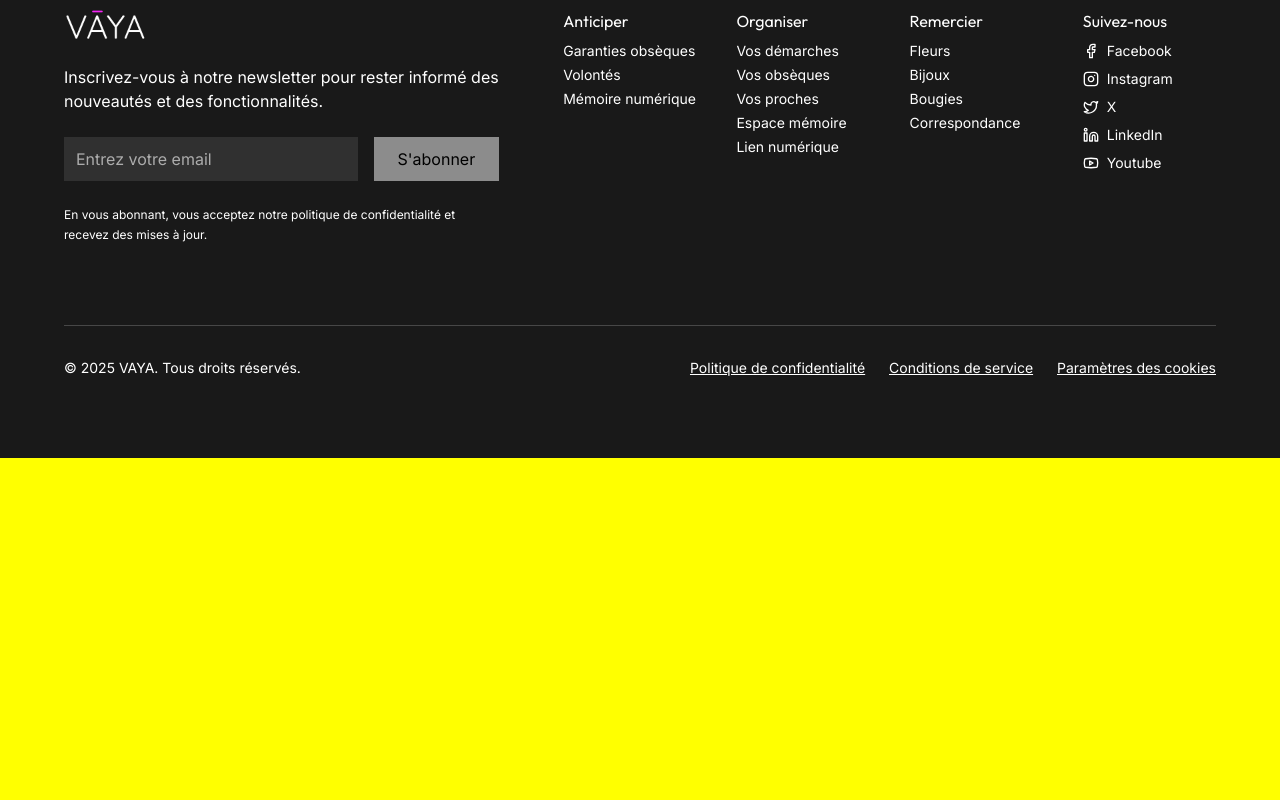
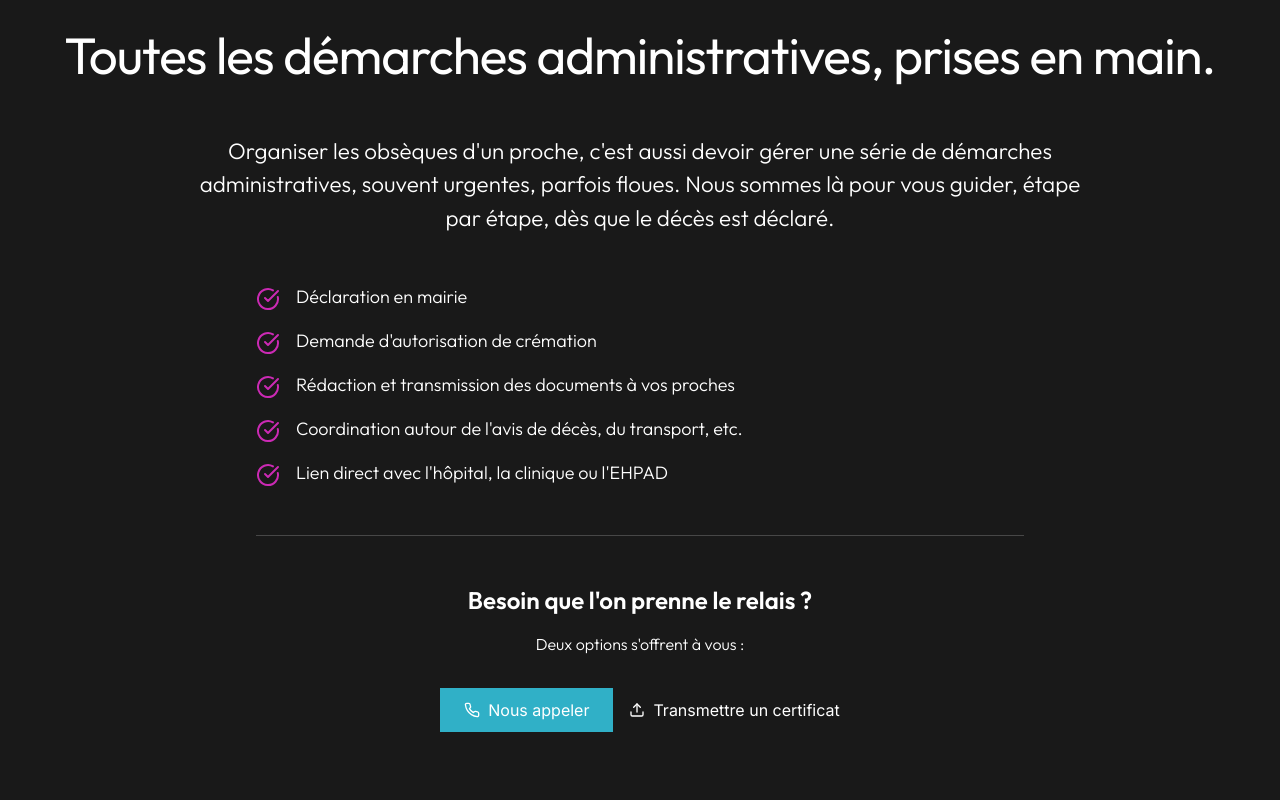
Before and after one commit to fmeleard84/mortel-memory-space, a React (Vite) app: page /demarches-administratives in a window 1280 px wide. Shown: the part 720-1520 px from the top of the page. Before the commit the page ends 1178 px from the top, so only its background shows below. Built offline with nearby package versions, Linux system fonts and the light colour scheme.

Commit message:
feat: Add DemarchesSection to DemarchesAdministratives page
Adds a new DemarchesSection component to the DemarchesAdministratives page, including text content, structure, and UI elements as specified in the prompt.

```diff
--- /dev/null
+++ b/src/components/DemarchesSection.tsx
@@ -0,0 +1,75 @@
+
+import React from 'react';
+import { CheckCircle, Phone, Upload } from 'lucide-react';
+
+const DemarchesSection = () => {
+  const demarches = [
+    'Déclaration en mairie',
+    'Demande d\'autorisation de crémation',
+    'Rédaction et transmission des documents à vos proches',
+    'Coordination autour de l\'avis de décès, du transport, etc.',
+    'Lien direct avec l\'hôpital, la clinique ou l\'EHPAD'
+  ];
+
+  return (
+    <section className="w-full bg-mortel-dark">
+      <div className="w-full max-w-[1280px] mx-auto px-6 md:px-16 py-24">
+        <div className="flex flex-col items-center text-center space-y-12">
+
+          {/* Titre principal */}
+          <h2 className="mortel-titre-hero text-white">
+            Toutes les démarches administratives, prises en main.
+          </h2>
+
+          {/* Paragraphe d'introduction */}
+          <p className="mortel-text text-white max-w-4xl text-[1.2em] leading-[1.4em] md:text-[1.4em] md:leading-[1.5em]">
+            Organiser les obsèques d'un proche, c'est aussi devoir gérer une série de démarches administratives,
+            souvent urgentes, parfois floues. Nous sommes là pour vous guider, étape par étape, dès que le décès est déclaré.
+          </p>
+
+          {/* Liste des démarches */}
+          <div className="w-full max-w-3xl">
+            <div className="space-y-4">
+              {demarches.map((demarche, index) => (
+                <div key={index} className="flex items-start gap-4">
+                  <CheckCircle className="text-mortel-violet w-6 h-6 mt-1 flex-shrink-0" />
+                  <span className="mortel-text text-white text-left text-lg">
+                    {demarche}
+                  </span>
+                </div>
+              ))}
+            </div>
+          </div>
+
+          {/* Divider */}
+          <div className="w-full max-w-3xl h-px bg-white/20"></div>
+
+          {/* Bloc final CTA */}
+          <div className="flex flex-col items-center space-y-8">
+            <div className="text-center space-y-4">
+              <h3 className="text-white text-xl md:text-2xl font-inter font-semibold">
+                Besoin que l'on prenne le relais ?
+              </h3>
+              <p className="mortel-text text-white">
+                Deux options s'offrent à vous :
+              </p>
+            </div>
+
+            <div className="flex flex-col md:flex-row gap-4 items-center">
+              <button className="btn-principal flex items-center gap-2">
+                <Phone className="w-4 h-4" />
+                <span>Nous appeler</span>
+              </button>
+              <button className="btn-secondaire group flex items-center gap-2 text-white">
+                <Upload className="w-4 h-4" />
+                <span>Transmettre un certificat</span>
+              </button>
+            </div>
+          </div>
+        </div>
+      </div>
+    </section>
+  );
+};
+
+export default DemarchesSection;
--- a/src/pages/DemarchesAdministratives.tsx
+++ b/src/pages/DemarchesAdministratives.tsx
@@ -2,6 +2,7 @@
 import React from 'react';
 import Navigation from '../components/Navigation';
 import DemarchesHero from '../components/DemarchesHero';
+import DemarchesSection from '../components/DemarchesSection';
 import Footer from '../components/Footer';
 
 const DemarchesAdministratives = () => {
@@ -9,6 +10,7 @@ const DemarchesAdministratives = () => {
     <div className="min-h-screen bg-background">
       <Navigation />
       <DemarchesHero />
+      <DemarchesSection />
       <Footer />
     </div>
   );
```
